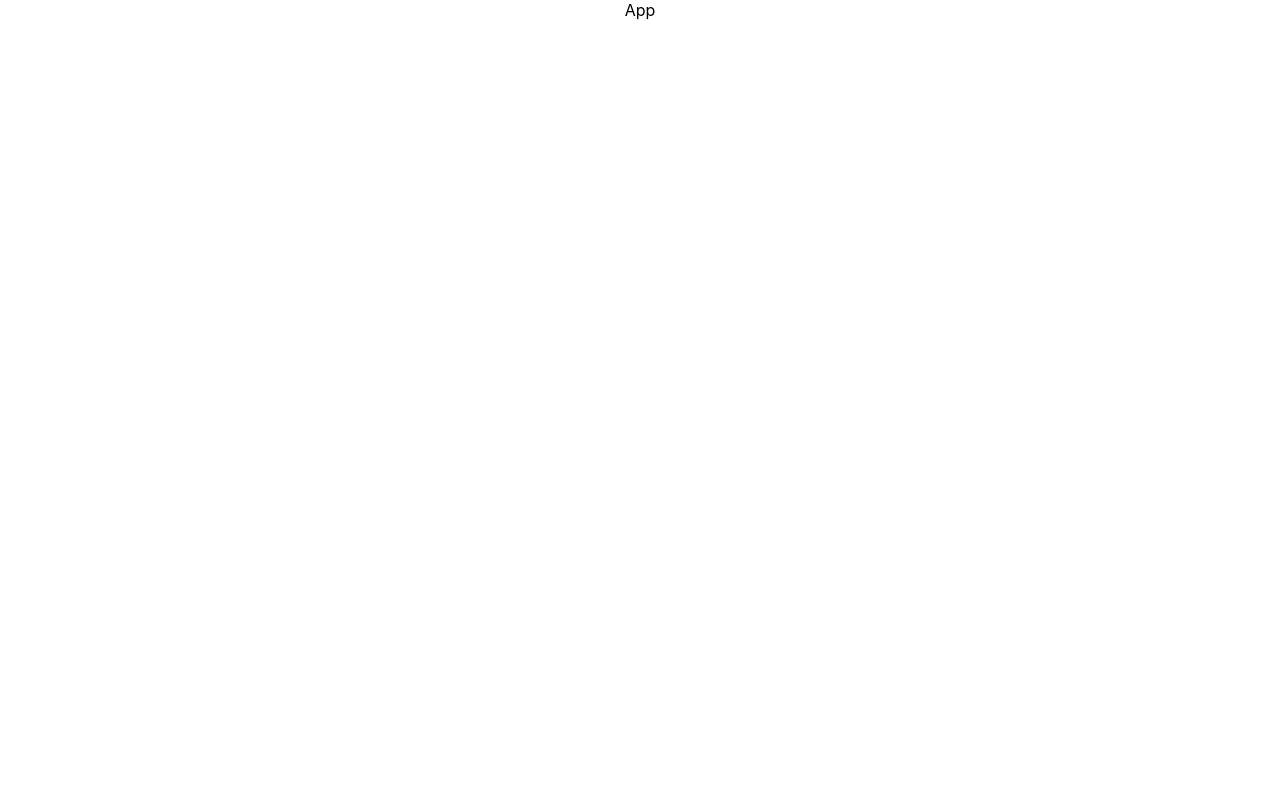
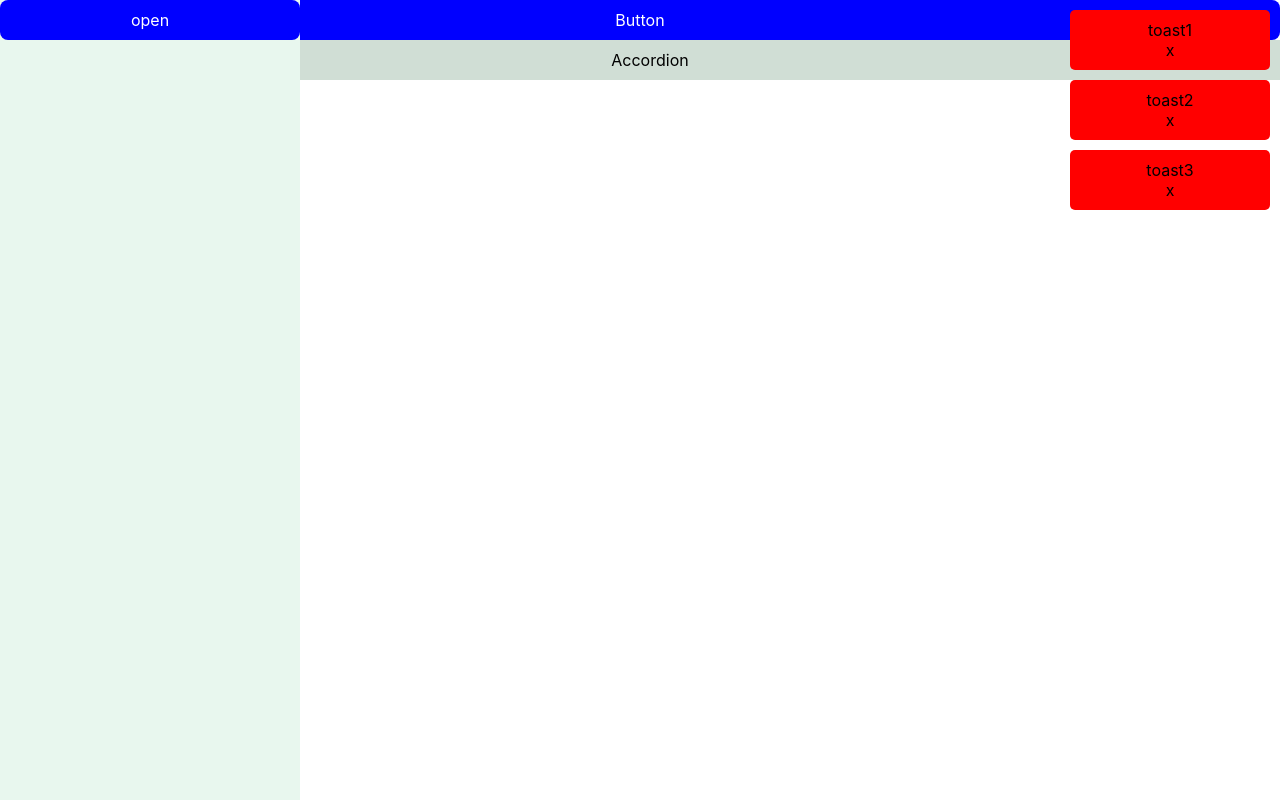
Before and after one commit to ankit417/react-admin-dashboard, a React (Create React App) app: page / in a window 1280 px wide. Built offline with nearby package versions, Linux system fonts and the light colour scheme.

Commit message:
animation library added

```diff
--- a/package.json
+++ b/package.json
@@ -13,6 +13,7 @@
     "node-sass": "^7.0.1",
     "react": "^18.2.0",
     "react-dom": "^18.2.0",
+    "react-motion": "^0.5.2",
     "react-router-dom": "^6.3.0",
     "react-scripts": "5.0.1",
     "typescript": "^4.7.4",
--- a/src/App/routes/index.tsx
+++ b/src/App/routes/index.tsx
@@ -1,9 +1,14 @@
 import React from "react";
-import { SideBar } from "../../components";
+import { SideBar, Button, Toast, Accordion } from "../../components";
 export const Main = () => {
   return (
     <div>
-      <div>App</div>
+      <div>
+        <SideBar />
+        <Button onClick={() => {}} title="Button" />
+        <Toast />
+        <Accordion />
+      </div>
     </div>
   );
 };
--- a/src/components/toast/_toast.scss
+++ b/src/components/toast/_toast.scss
@@ -6,14 +6,12 @@
   right: 10px;
   display: flex;
   flex-direction: column;
-  max-height: 0;
-  transition: max-height 0.5s ease-in-out;
   .toast-item {
     padding: 10px 0;
     background-color: red;
     margin-top: 10px;
     border-radius: 5px;
-    transition: 0.2s;
+    transition: height 0.2s;
     .item {
       //   margin: 25px;
     }
```
Also changed, not shown: 1 other file (tests, documents, lock files or other folders).
